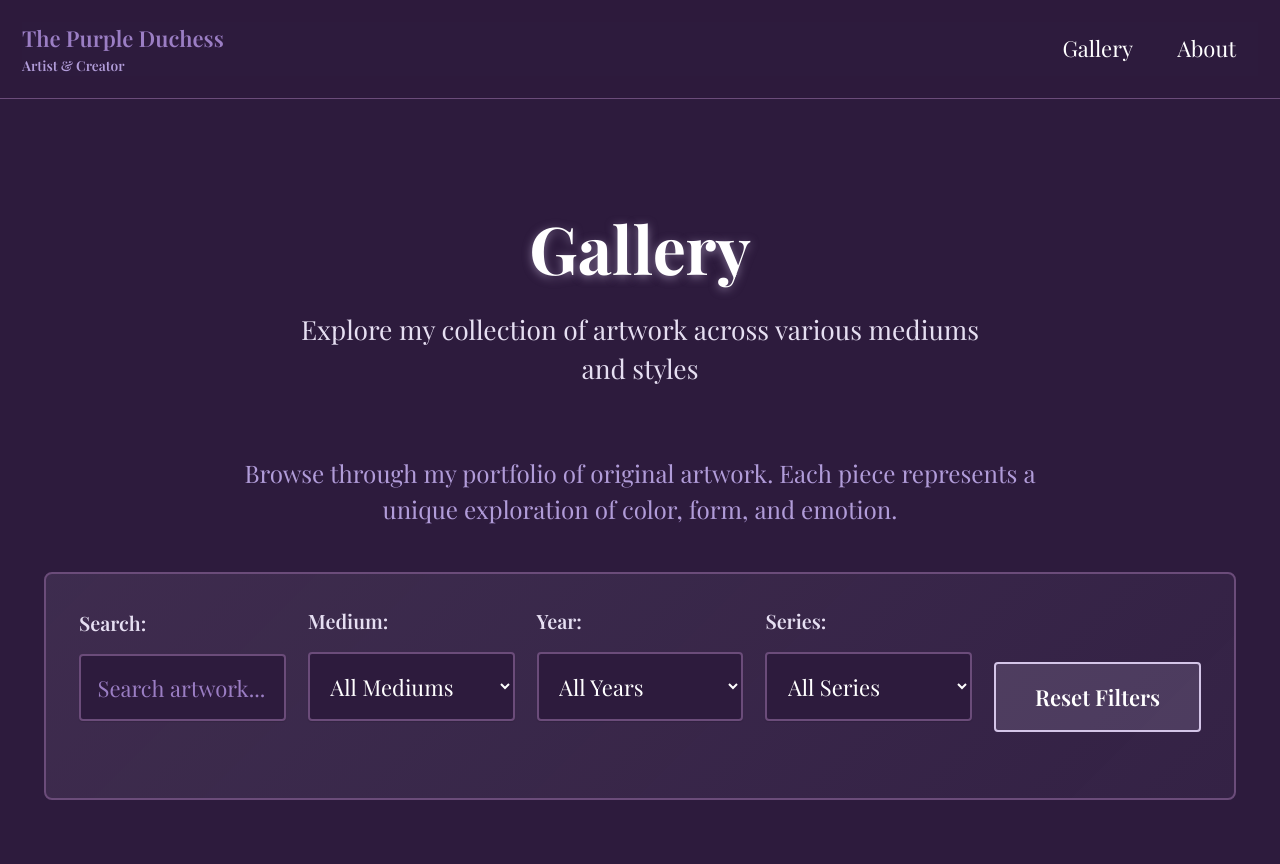
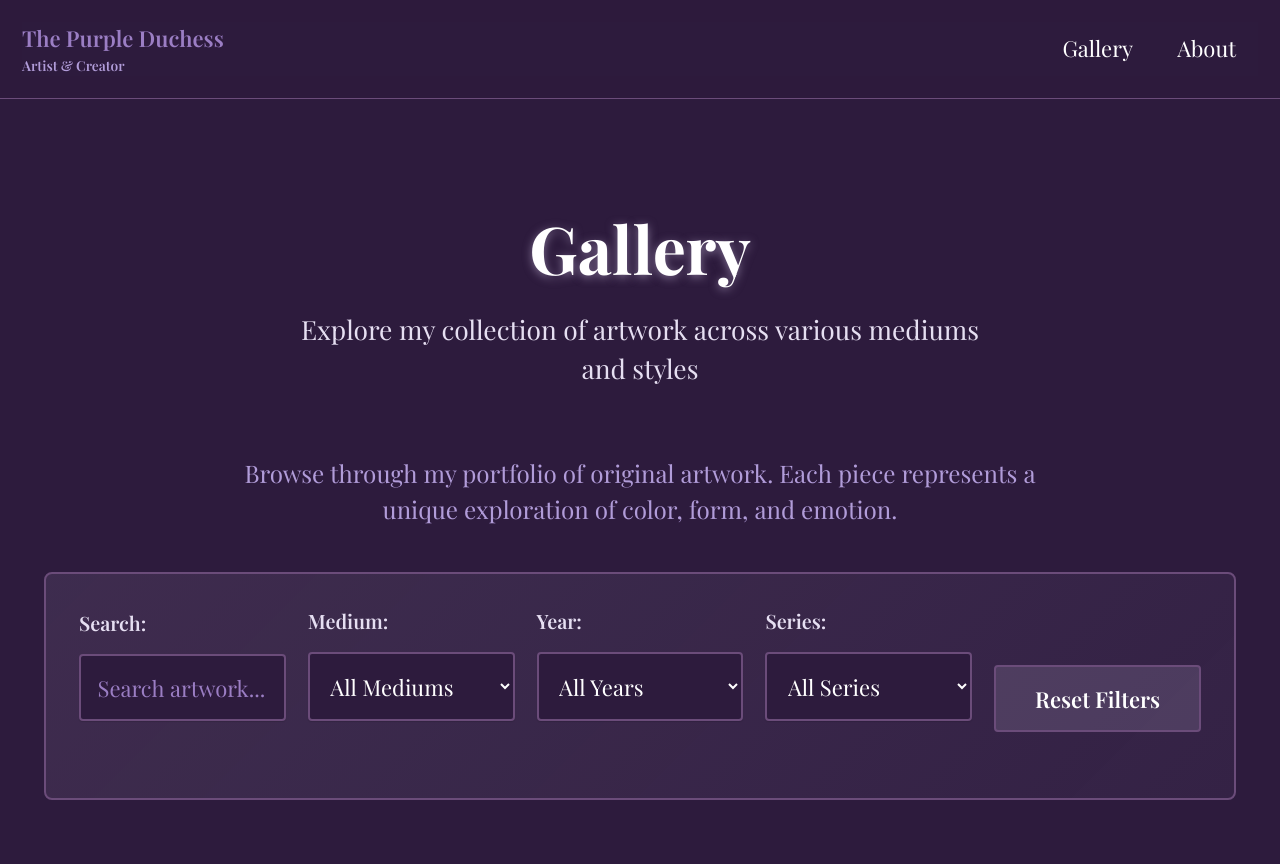
Before and after one commit to technicalanxiety/purpleduchess.github.io, a Jekyll site: the page built from _pages/gallery.md, in a window 1280 px wide. Shown: the top 864 px of the page. Built offline with Jekyll 4.4.1, drawn with Linux system fonts in a browser that asks for light colours; cached includes are drawn as plain includes; some web fonts are replaced; grey boxes are pictures that could not be loaded.

Commit message:
Continue refining filter button alignment

```diff
--- a/assets/css/main.scss
+++ b/assets/css/main.scss
@@ -335,6 +335,7 @@
 
 .filter-select {
   cursor: pointer;
+  height: auto;
 
   option {
     background: #2d1b3d;
@@ -343,28 +344,30 @@
 }
 
 .filter-reset {
-  padding: 0.75rem 1.5rem;
+  padding: 0.75rem;
   background: rgba(212, 197, 232, 0.15);
-  border: 2px solid #d4c5e8;
+  border: 2px solid #6b4c7a;
   border-radius: 4px;
   color: #fff;
   font-weight: 600;
   font-family: 'Playfair Display', serif;
   font-size: 1rem;
-  line-height: 1.5;
+  line-height: normal;
   cursor: pointer;
   transition: all 0.3s ease;
   width: 100%;
-  box-sizing: border-box;
+  height: auto;
+  display: block;
 
   &:hover {
     background: rgba(212, 197, 232, 0.3);
-    border-color: #e6dff2;
+    border-color: #d4c5e8;
   }
 
   &:focus {
-    outline: 2px solid #d4c5e8;
-    outline-offset: 2px;
+    outline: none;
+    border-color: #d4c5e8;
+    box-shadow: 0 0 0 3px rgba(212, 197, 232, 0.2);
   }
 }
 
```
Also changed, not shown: 4 other files.
